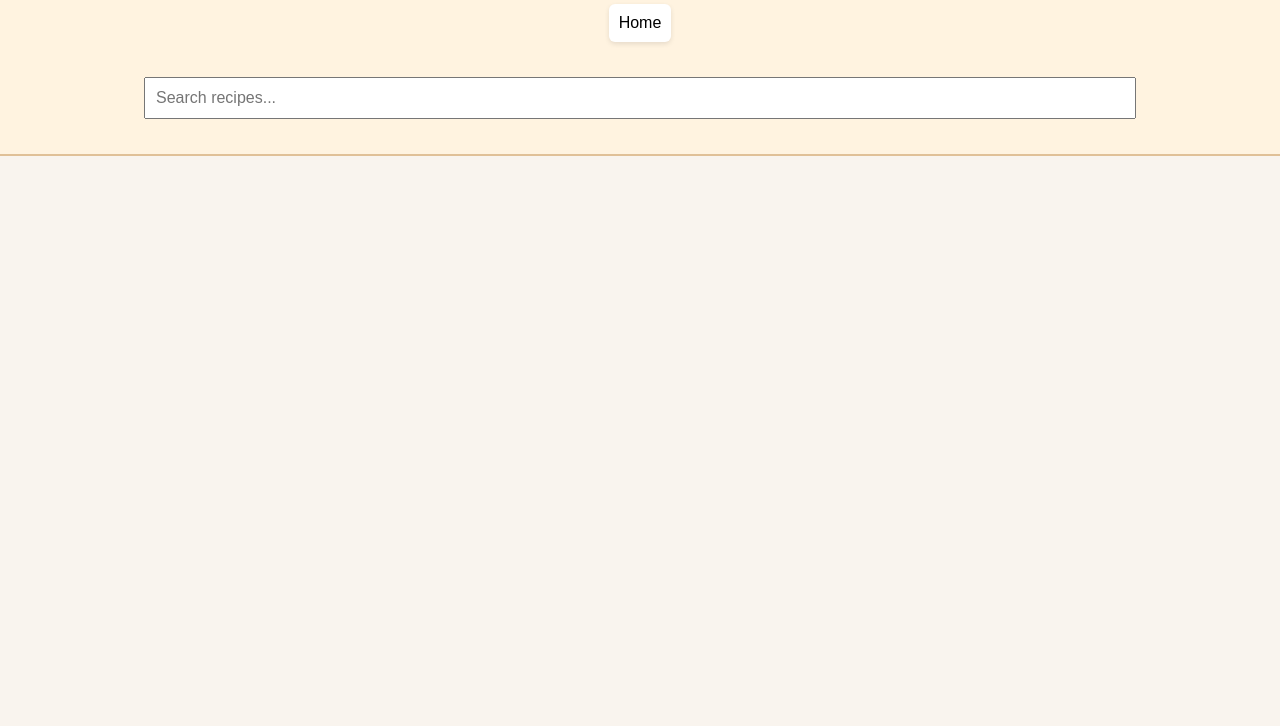
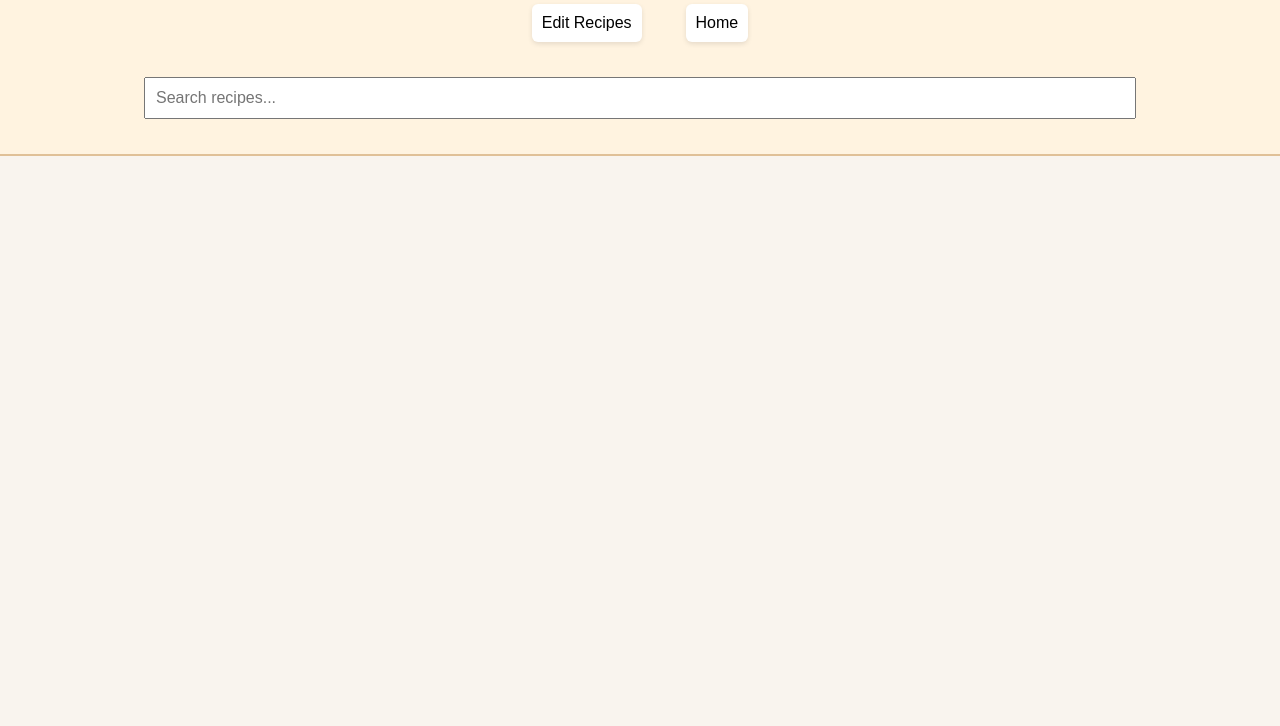
Before and after one commit to kasstmaster/recipes, a plain HTML site: page all-recipes.html in a window 1280 px wide. Shown: the part 74-800 px from the top of the page. Drawn offline with Linux system fonts and the light colour scheme.

Commit message:
Update all-recipes.html

```diff
--- a/all-recipes.html
+++ b/all-recipes.html
@@ -11,6 +11,7 @@
 <header>
   <h1>All Recipes</h1>
   <div>
+    <button id="toggleEditModeBtn" style="margin:20px; padding:10px;">Edit Recipes</button>
     <button onclick="window.location.href='index.html'" style="margin:20px; padding:10px;">Home</button>
   </div>
   <input type="text" id="searchAll" placeholder="Search recipes...">
```
